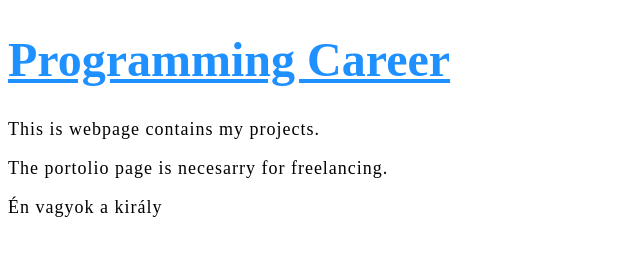
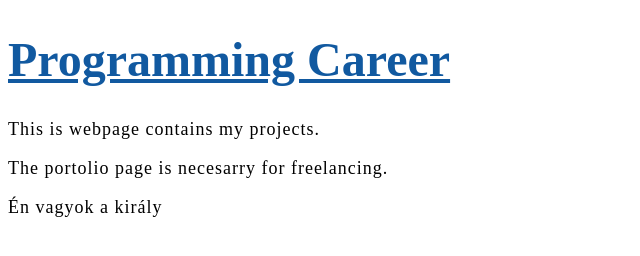
Before and after one commit to martines010/my-portfolio, a plain HTML site: page index.html in a window 1280 px wide. Shown: the whole page, without its empty margins (0-640 px from the left). Drawn offline with Linux system fonts and the light colour scheme.

Commit message:
h1 szín

```diff
--- a/css/styles.css
+++ b/css/styles.css
@@ -1,5 +1,5 @@
 h1 {
-    color: dodgerblue;
+    color: rgb(17, 89, 160);
     font-size: 48px;
     text-decoration: underline;
 }
```
